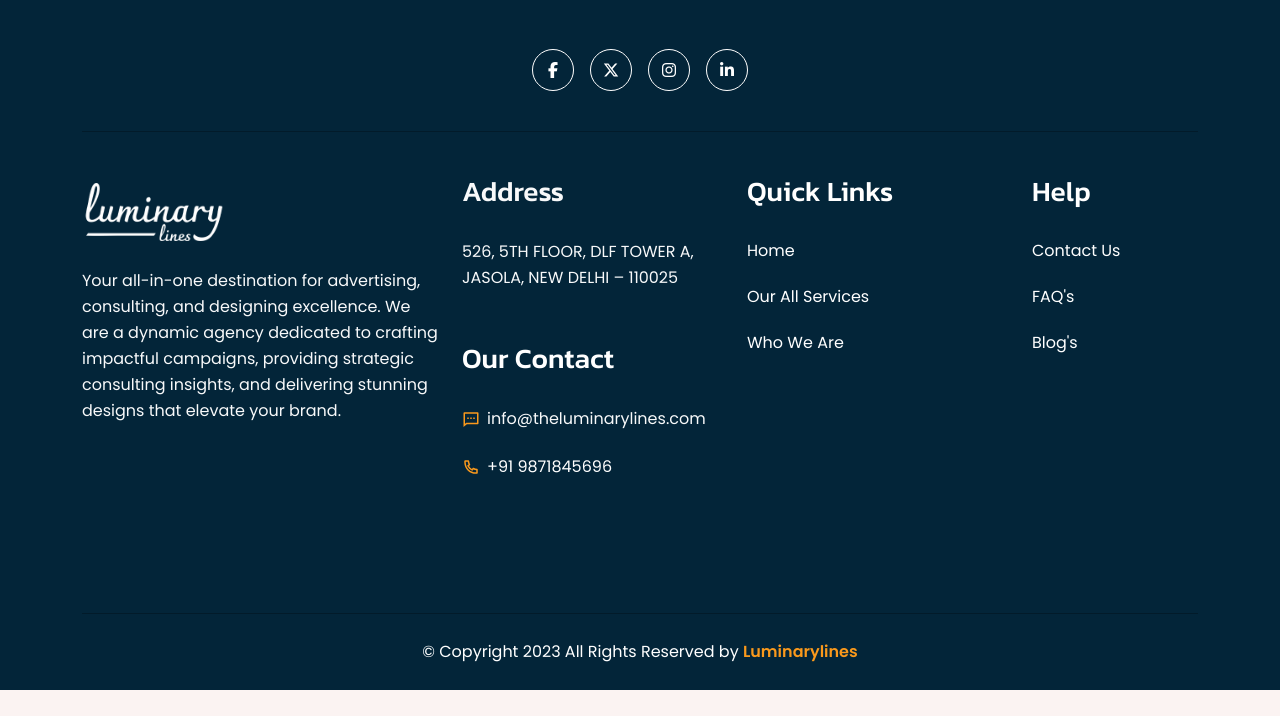
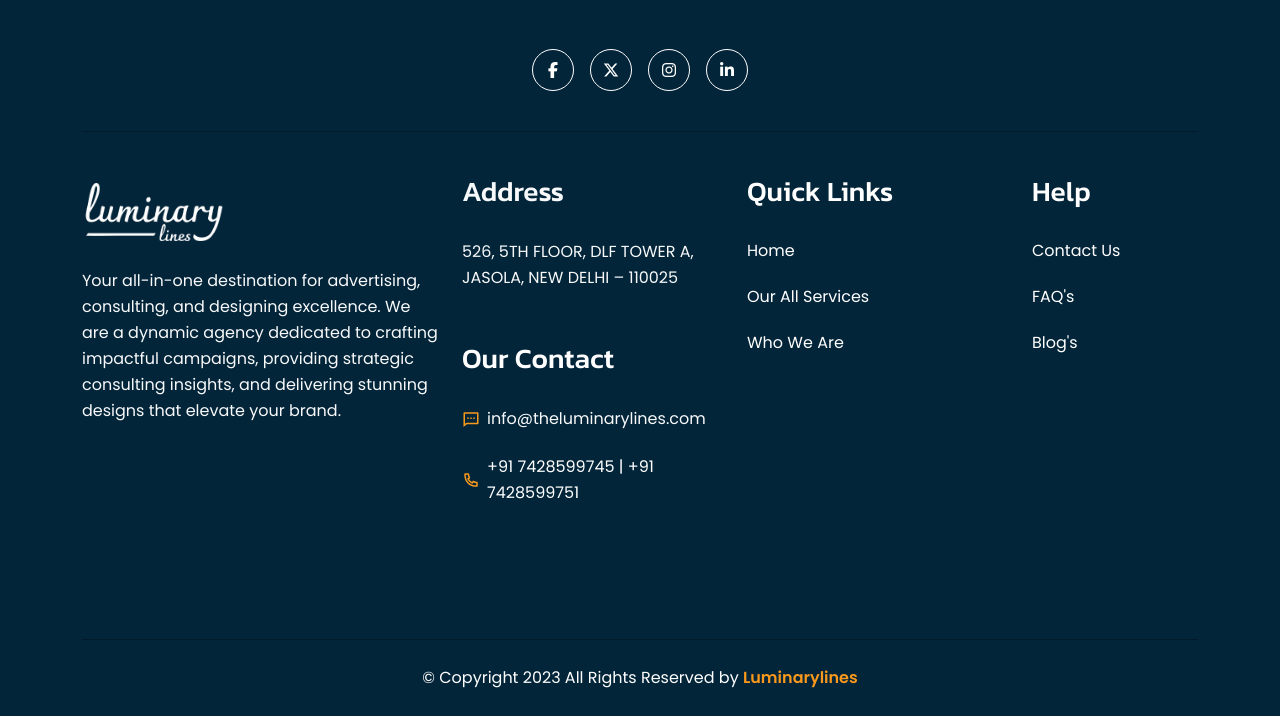
Before and after one commit to niteshv12/theluminarylines, a PHP site: page /about.php in a window 1280 px wide. Shown: the part 5763-6479 px from the top of the page. Before the commit the page ends 6453 px from the top, so only its background shows below. Run offline with PHP 8.4, Linux system fonts and the light colour scheme; some libraries are stand-ins or nearby versions.

Commit message:
animation

```diff
--- a/footer.php
+++ b/footer.php
@@ -86,7 +86,7 @@
             </li>
             <li>
               <img src="assets/icons/Frame (6).svg" alt="" />
-              <p style="color: #fff;"> +91 9871845696</p>
+              <p style="color: #fff;">+91 7428599745 | +91 7428599751 </p>
             </li>
             <!-- <li>
                 <img src="assets/icons/Frame (7).svg" alt="" />
```
